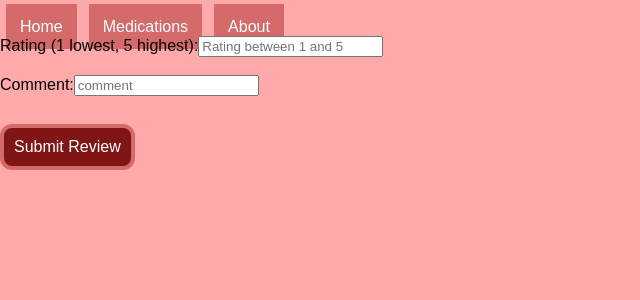
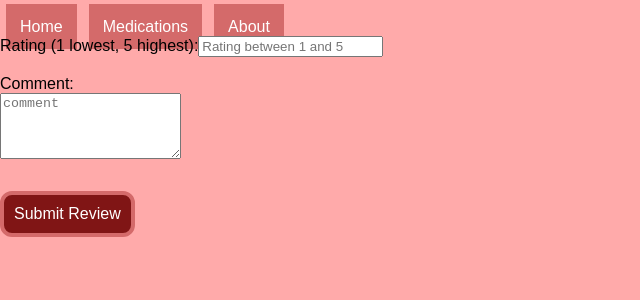
Before and after one commit to debjohnson33/medications-app-client, a React (Create React App) app: page /medications/1/reviews in a window 1280 px wide. Shown: the top 300 px of the page, without its empty margins (0-640 px from the left). Built offline with nearby package versions, Linux system fonts and the light colour scheme.

Commit message:
Changed spacing on review form/changed input to textarea to allow multiline input

```diff
--- a/src/components/ReviewForm.js
+++ b/src/components/ReviewForm.js
@@ -44,14 +44,15 @@ class ReviewForm extends Component {
 				    	placeholder='Rating between 1 and 5'
 				    />
 					<br /><br />
-					<label htmlFor='Comment'>Comment:</label>
-					<input
-						type='textarea'
+					<label htmlFor='Comment'>Comment:</label><br />
+					<textarea
+						rows='4'
+						columns='70'
 						name='comment'
 						value={comment}
 						onChange={this.handleOnChange}
-						placeholder='comment'
-					/>
+						placeholder='comment'>
+					</textarea>
 						<br /><br />
 
 					<button type="submit" className="med" >Submit Review</button>
```
